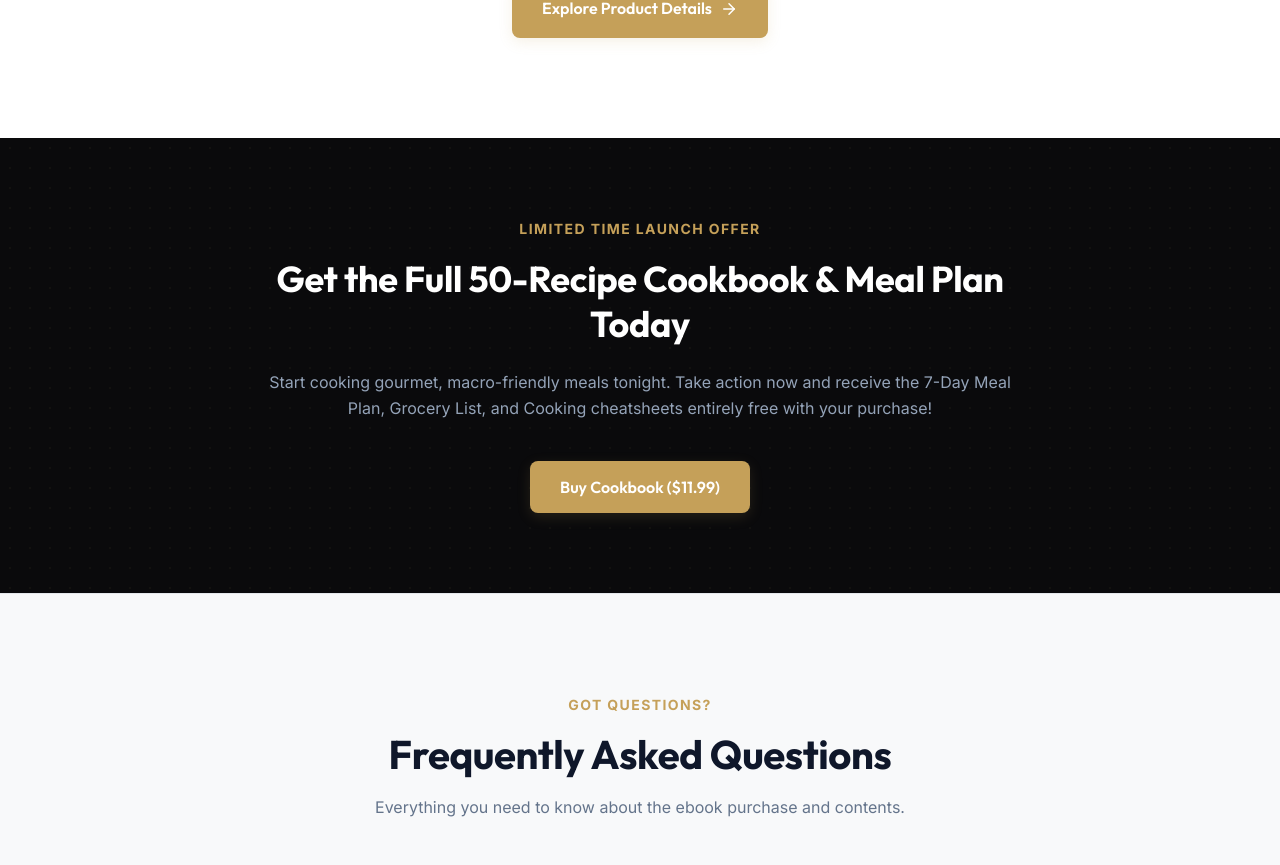
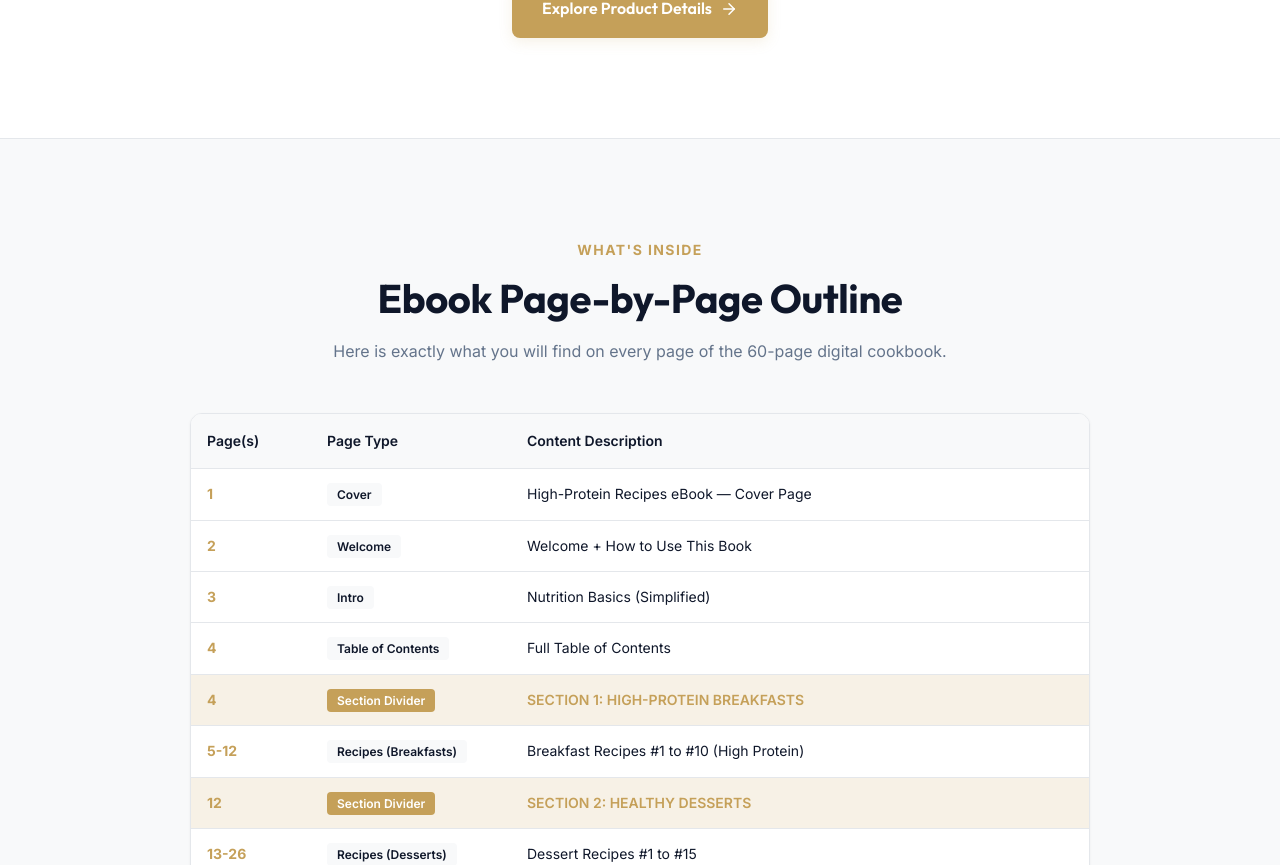
Before and after one commit to driss26/bhyouebook, a React (Vite) app: page / in a window 1280 px wide. Shown: the part 1935-2800 px from the top of the page. Built offline with nearby package versions, Linux system fonts and the light colour scheme; no server answers; the database is empty.

Commit message:
feat: add ebook outline section to homepage

```diff
--- a/src/pages/Home.tsx
+++ b/src/pages/Home.tsx
@@ -281,6 +281,80 @@ export const Home: React.FC<HomeProps> = ({ onToast }) => {
         </div>
       </section>
 
+      {/* Ebook Page-by-Page Outline */}
+      <section className="section-padding" style={{ backgroundColor: 'var(--light-surface)', borderTop: '1px solid var(--light-border)', borderBottom: '1px solid var(--light-border)' }}>
+        <div className="container">
+          <div className="section-title-wrapper" style={{ textAlign: 'center', marginBottom: '48px' }}>
+            <span className="section-subtitle">What's Inside</span>
+            <h2 className="section-title">Ebook Page-by-Page Outline</h2>
+            <p style={{ color: 'var(--text-muted-dark)' }}>Here is exactly what you will find on every page of the 60-page digital cookbook.</p>
+          </div>
+
+          <div style={{ maxWidth: '900px', margin: '0 auto', backgroundColor: 'white', borderRadius: 'var(--border-radius)', border: '1px solid var(--light-border)', overflow: 'hidden', boxShadow: 'var(--shadow-sm)' }}>
+            <div className="admin-table-wrapper" style={{ margin: 0 }}>
+              <table className="admin-table" style={{ width: '100%', borderCollapse: 'collapse', textAlign: 'left' }}>
+                <thead>
+                  <tr style={{ backgroundColor: 'var(--light-surface)' }}>
+                    <th style={{ padding: '16px', fontWeight: 600, width: '120px', color: 'var(--text-dark)' }}>Page(s)</th>
+                    <th style={{ padding: '16px', fontWeight: 600, width: '200px', color: 'var(--text-dark)' }}>Page Type</th>
+                    <th style={{ padding: '16px', fontWeight: 600, color: 'var(--text-dark)' }}>Content Description</th>
+                  </tr>
+                </thead>
+                <tbody>
+                  {[
+                    { page: "1", type: "Cover", desc: "High-Protein Recipes eBook — Cover Page" },
+                    { page: "2", type: "Welcome", desc: "Welcome + How to Use This Book" },
+                    { page: "3", type: "Intro", desc: "Nutrition Basics (Simplified)" },
+                    { page: "4", type: "Table of Contents", desc: "Full Table of Contents" },
+                    { page: "4", type: "Section Divider", desc: "SECTION 1: HIGH-PROTEIN BREAKFASTS", highlight: true },
+                    { page: "5-12", type: "Recipes (Breakfasts)", desc: "Breakfast Recipes #1 to #10 (High Protein)" },
+                    { page: "12", type: "Section Divider", desc: "SECTION 2: HEALTHY DESSERTS", highlight: true },
+                    { page: "13-26", type: "Recipes (Desserts)", desc: "Dessert Recipes #1 to #15" },
+                    { page: "27", type: "Section Divider", desc: "SECTION 3: CHICKEN MEALS", highlight: true },
+                    { page: "27-35", type: "Recipes (Chicken)", desc: "Chicken Meal Recipes #1 to #10" },
+                    { page: "35", type: "Section Divider", desc: "SECTION 4: LUNCH & DINNER", highlight: true },
+                    { page: "35-44", type: "Recipes (Lunch & Dinner)", desc: "Lunch & Dinner Recipes #1 to #10" },
+                    { page: "44", type: "Section Divider", desc: "SECTION 5: SMOOTHIES & DRINKS", highlight: true },
+                    { page: "44-48", type: "Recipes (Smoothies)", desc: "Smoothie & Drink Recipes #1 to #5" },
+                    { page: "49", type: "Section Divider", desc: "SECTION 6: 7-DAY MEAL PLAN", highlight: true },
+                    { page: "49-51", type: "Meal Plan", desc: "7-Day High-Protein Meal Plan (Day 1 to Day 7)" },
+                    { page: "51-52", type: "Bonus", desc: "Bonus: Protein Sources Guide" },
+                    { page: "53", type: "Bonus", desc: "Bonus: Grocery Shopping List" },
+                    { page: "54-55", type: "Bonus", desc: "Bonus: Kitchen Essentials" },
+                    { page: "56", type: "Bonus", desc: "Bonus: High-Protein Cheat Sheet" },
+                    { page: "57", type: "Snack Ideas + Closing", desc: "Closing Page + Call to Action" },
+                    { page: "58", type: "Quote Page", desc: "Inspirational Quote Page" },
+                    { page: "59", type: "Outline Page", desc: "Full Page-by-Page Outline" },
+                    { page: "60", type: "Thank You Page", desc: "Thank You + Social Media Links" }
+                  ].map((row, idx) => (
+                    <tr key={idx} style={{
+                      borderBottom: '1px solid var(--light-border)',
+                      backgroundColor: row.highlight ? 'var(--primary-glow)' : 'transparent',
+                      fontWeight: row.highlight ? 600 : 'normal'
+                    }}>
+                      <td style={{ padding: '14px 16px', color: 'var(--primary)', fontWeight: 700 }}>{row.page}</td>
+                      <td style={{ padding: '14px 16px' }}>
+                        <span style={{
+                          backgroundColor: row.highlight ? 'var(--primary)' : 'var(--light-surface)',
+                          color: row.highlight ? 'white' : 'var(--text-dark)',
+                          padding: '4px 10px',
+                          borderRadius: '4px',
+                          fontSize: '12px',
+                          fontWeight: 600
+                        }}>
+                          {row.type}
+                        </span>
+                      </td>
+                      <td style={{ padding: '14px 16px', color: row.highlight ? 'var(--primary)' : 'var(--text-dark)' }}>{row.desc}</td>
+                    </tr>
+                  ))}
+                </tbody>
+              </table>
+            </div>
+          </div>
+        </div>
+      </section>
+
       {/* Quick Promotion Banner */}
       <section id="promo-section" className="home-promo-section">
         <div style={{ position: 'absolute', top: 0, right: 0, bottom: 0, left: 0, opacity: 0.05, background: 'radial-gradient(var(--primary) 1px, transparent 1px)', backgroundSize: '20px 20px' }}></div>
```
